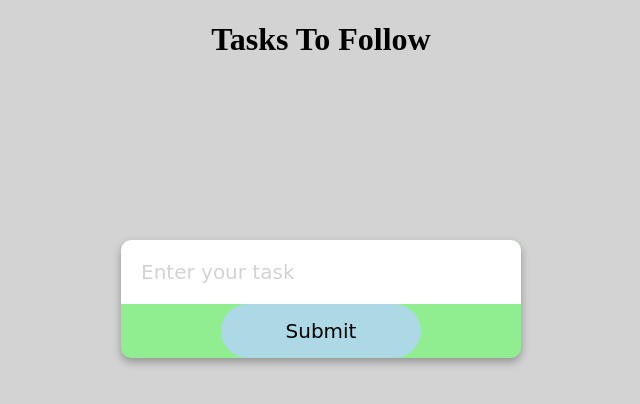
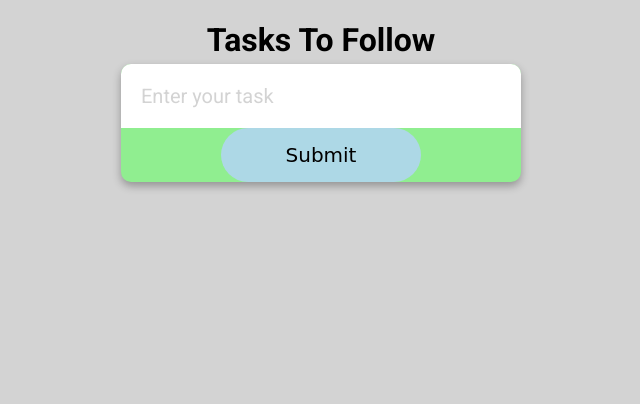
Before and after one commit to EdyDaSilva/p2, a plain HTML site: page index.html in a window 1280 px wide. Shown: the whole page, without its empty margins (319-959 px from the left). Drawn offline with Linux system fonts and the light colour scheme.

Commit message:
font and form position

```diff
--- a/index.html
+++ b/index.html
@@ -12,6 +12,8 @@
       crossorigin="anonymous"
       referrerpolicy="no-referrer"
     />
+    <link href="https://fonts.googleapis.com/css2?family=Roboto:wght@400;700&display=swap" rel="stylesheet">
+
     <link rel="stylesheet" href="style.css" />
   </head>
   <body>
--- a/style.css
+++ b/style.css
@@ -1,20 +1,21 @@
-/* Reset default margin, use flex to center content, and set background color */
 
 body{
     margin: 0;
     display: flex;
     justify-content: center;
     background-color: lightgray;
+    font-family: 'Roboto', sans-serif;
 }
 
 /* Style the form container */
 .form{
     position: absolute;
-    top: 30%;
+    top: 8%;
     box-shadow: 0 4px 8px rgba(0,0,0,.3);
     width: 400px;
     background-color: lightgreen;
     border-radius: 10px;
+    font-family: 'Roboto', sans-serif;
 }
 
 /* Style the input field */
@@ -26,6 +27,7 @@ body{
     border: none;
     font-size: 20px;
     font-family: cursive;
+    font-family: 'Roboto', sans-serif;
 }
 
 /* Style the input field's placeholder text */
@@ -112,6 +114,10 @@ body{
     margin: 0 auto;
   }
 
+  button[type="submit"] {
+    font-family: 'Roboto', sans-serif; /* Apply the font to the submit button */
+}
+
  /* Adjust the form and list for better mobile experience */
 @media screen and (max-width: 768px) {
     .form {
```
